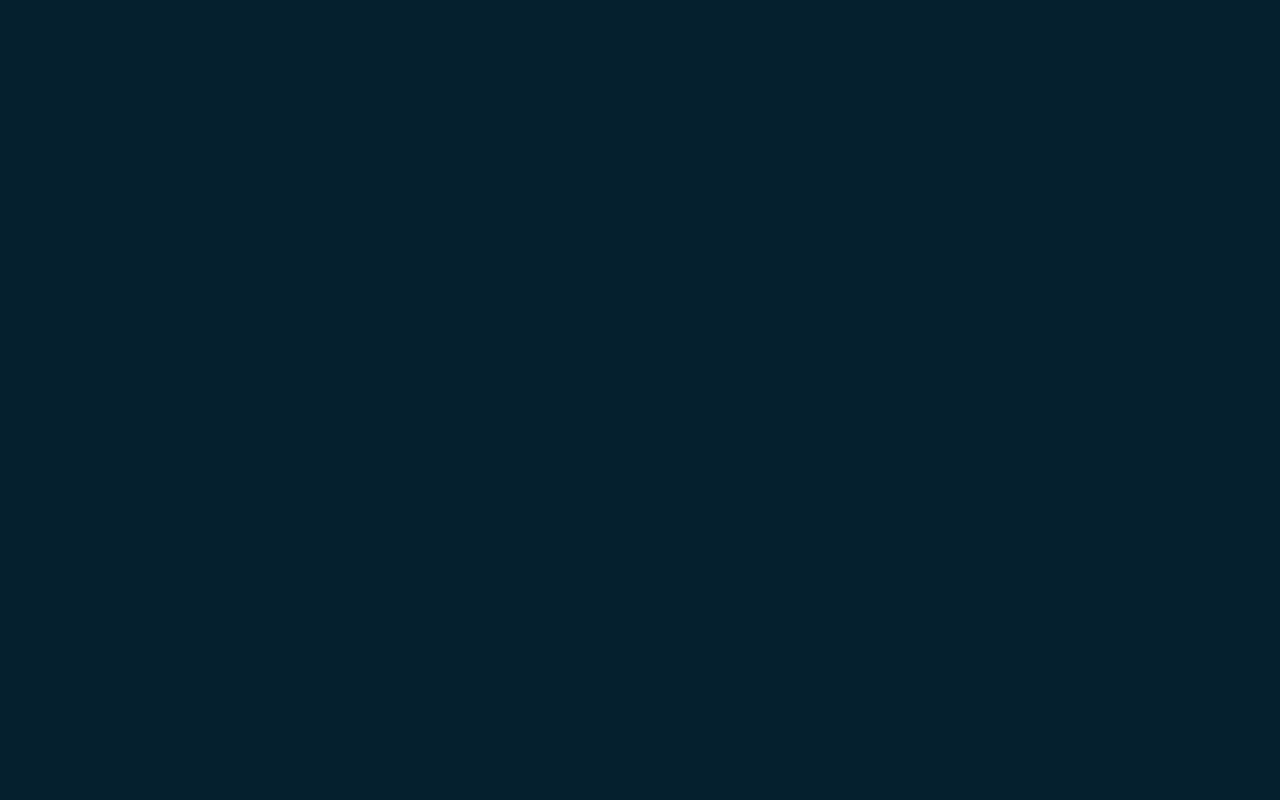
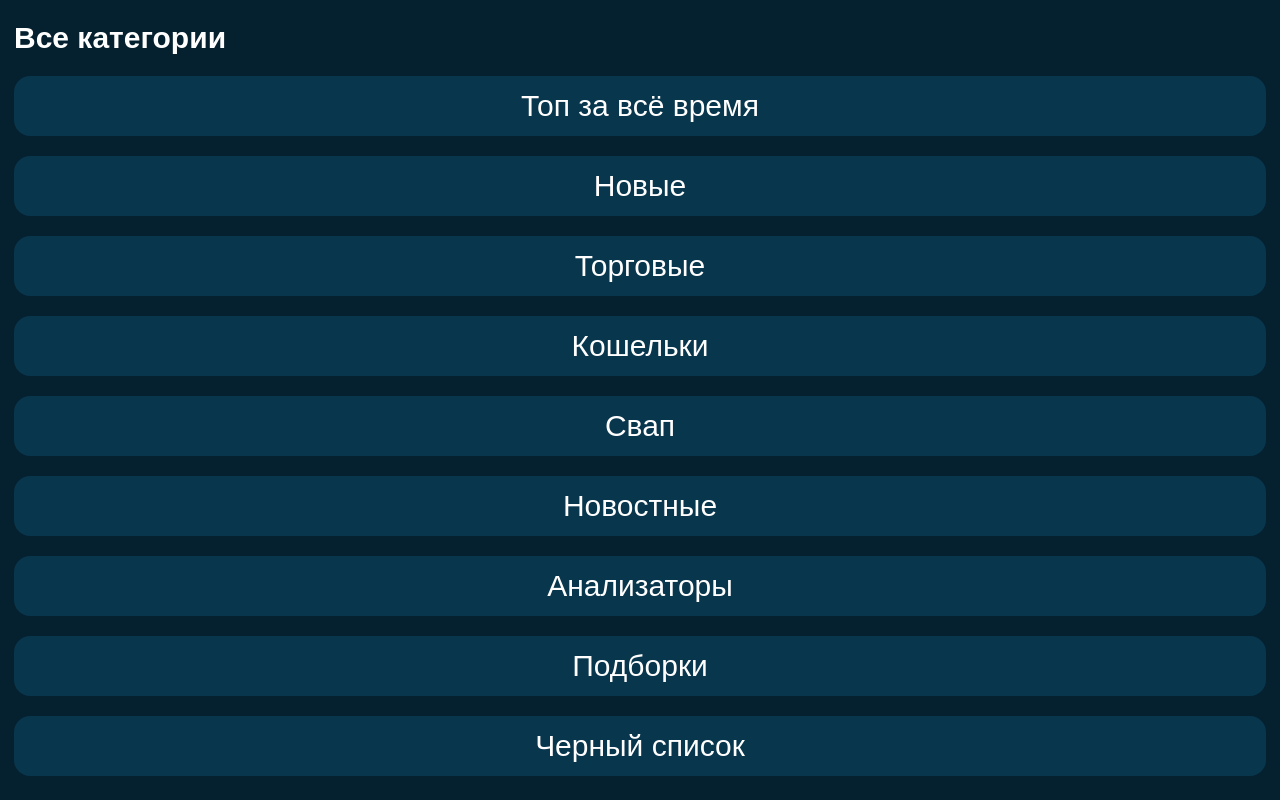
Before and after one commit to NbekWeb/check-bot, a React (Vite) app: page /all-category in a window 1280 px wide. Before the commit this address had no page. Built offline with nearby package versions, Linux system fonts and the light colour scheme.

Commit message:
first commit

```diff
--- a/src/App.jsx
+++ b/src/App.jsx
@@ -4,7 +4,7 @@ import Main from "./components/Main";
 import Home from "./components/Home";
 import Bot from "./components/Bot";
 import SeeAll from "./components/SeeAll";
-// import AllCategory from "./components/SeeAll";
+import AllCategory from "./components/AllCategory";
 
 const App = () => {
   return (
@@ -20,6 +20,7 @@ const App = () => {
           <Route path="/home" element={<Home />} />
           <Route path="/bot" element={<Bot />} />
           <Route path="/see-all" element={<SeeAll />} />
+          <Route path="/all-category" element={<AllCategory />} />
         </Routes>
       </Router>
     </div>
--- /dev/null
+++ b/src/components/AllCategory.jsx
@@ -0,0 +1,34 @@
+import { useState } from "react";
+import { useNavigate, Link } from "react-router-dom";
+
+const AllCategory = () => {
+  const data = [
+    "Топ за всё время",
+    "Новые",
+    "Торговые",
+    "Кошельки",
+    "Свап",
+    "Новостные",
+    "Анализаторы",
+    "Подборки",
+    "Черный список",
+  ];
+
+  return (
+    <div className="text-white tr-scrollbar">
+      <h2 className="text-3xl font-semibold">Все категории </h2>
+      <div className="flex flex-col gap-5 mt-5 ">
+        {data.map((item, i) => (
+          <button
+            key={i}
+            className="flex items-center justify-center w-full text-3xl rounded-2xl h-15 bg-dark-500"
+          >
+            {item}
+          </button>
+        ))}
+      </div>
+    </div>
+  );
+};
+
+export default AllCategory;
--- a/src/components/Home.jsx
+++ b/src/components/Home.jsx
@@ -14,9 +14,7 @@ const BotCard = ({ title, description, label, imgSrc, onClick }) => (
         <span className="text-base font-medium">{description}</span>
       </div>
     </div>
-    <button
-      className="bg-blue-500 text-sm flex items-center rounded-2xl px-2.5 py-1 hover:bg-blue-500/80"
-    >
+    <button className="bg-blue-500 text-sm flex items-center rounded-2xl px-2.5 py-1 hover:bg-blue-500/80">
       ОТКРЫТЬ
     </button>
   </div>
@@ -27,6 +25,10 @@ const Home = () => {
 
   const handleNavigate = (path) => {
     navigate(path);
+  };
+
+  const goCategory = () => {
+    navigate("/all-category");
   };
 
   const botData = [
@@ -65,6 +67,7 @@ const Home = () => {
         <div className="flex items-center gap-4 overflow-x-auto text-base font-semibold tr-scrollbar">
           {["Все категории", "Торговля", "Кошельки"].map((category, index) => (
             <button
+              onClick={() => goCategory()}
               key={index}
               className="px-4 py-2 bg-blue-500 rounded-lg min-w-max"
             >
```
